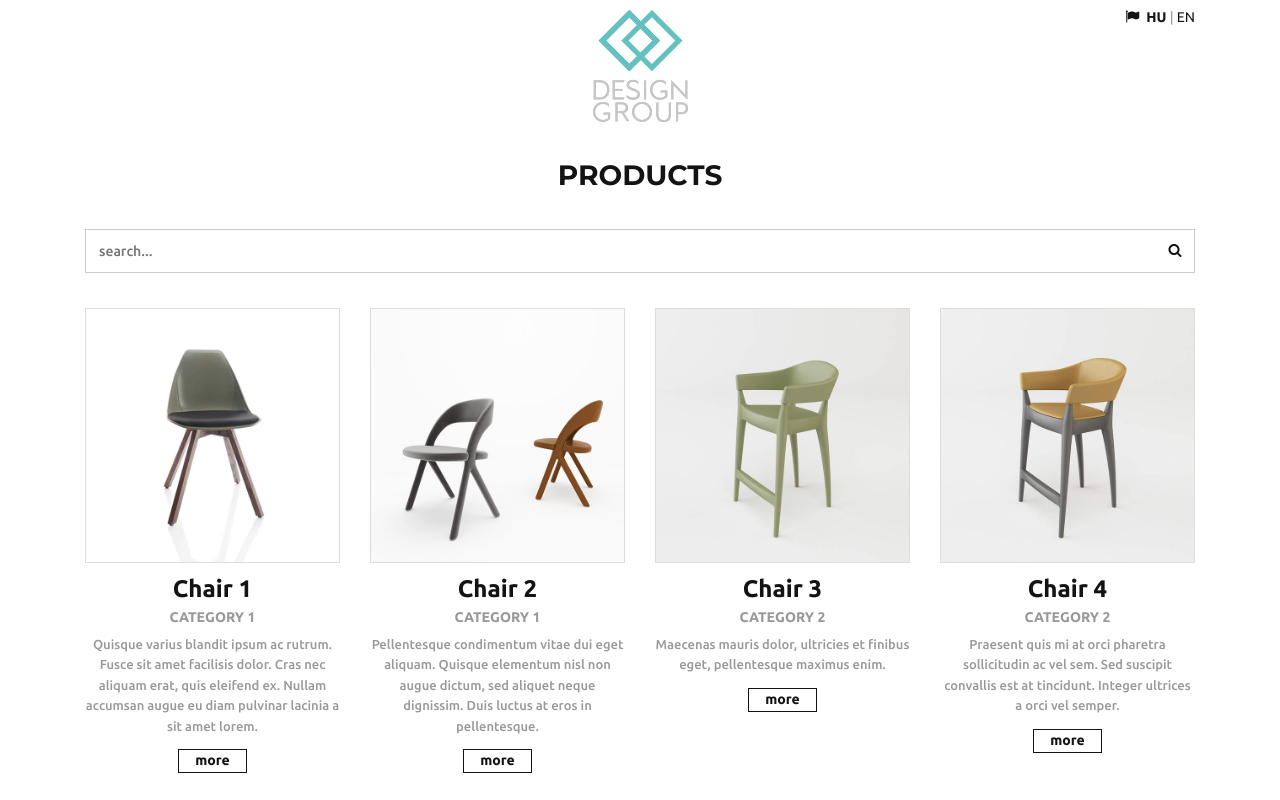
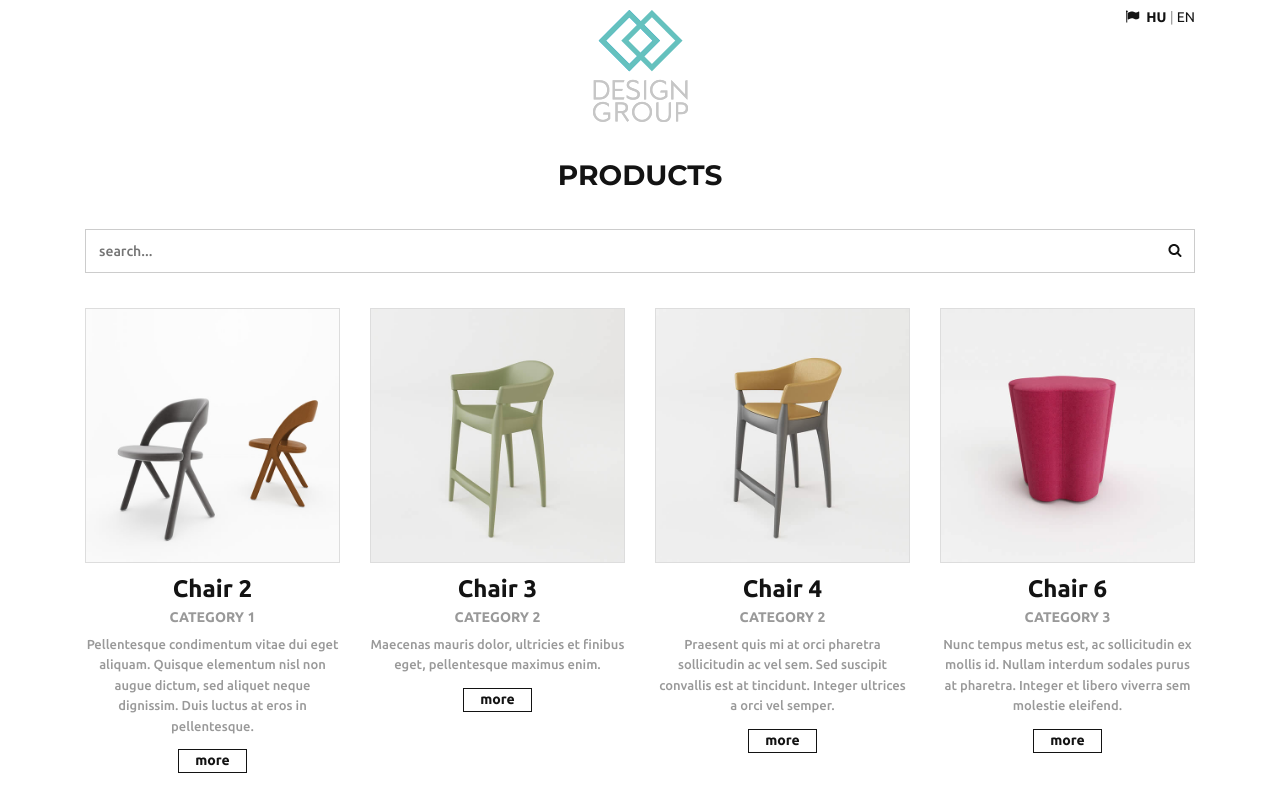
Before and after one commit to attiladekany/angular-frontend-test, an Angular app: page / in a window 1280 px wide. Shown: the top 800 px of the page. Built offline with nearby package versions, Linux system fonts and the light colour scheme.

Commit message:
hide visible false

```diff
--- a/src/app/components/product/product.component.html
+++ b/src/app/components/product/product.component.html
@@ -1,9 +1,11 @@
 <div class="row" id="products-wrapper">
 
+  <ng-container *ngFor="let chair of filteredChairList; let i = index">
+
       <!-- Product -->
-  <article *ngFor="let chair of filteredChairList; let i = index" class="product col-3" [attr.id]="chair.id">
+      <article *ngIf="chair.visible" class="product col-3" [attr.id]="chair.id">
           <div class="product-image">
-        <img [attr.src]="'assets/img/products/' + chair.id + '.jpg'" [attr.alt]="'Product' + i" />
+            <img [attr.src]="'assets/img/products/' + chair.id + '.jpg'" [attr.alt]="'Product ' + i" />
           </div>
           <div class="product-title">
             <h2>{{ chair.title }} </h2>
@@ -17,4 +19,6 @@
           </div>
       </article>
 
+    </ng-container>
+
 </div>
```
Lines whose indentation alone changed are shown as unchanged.
